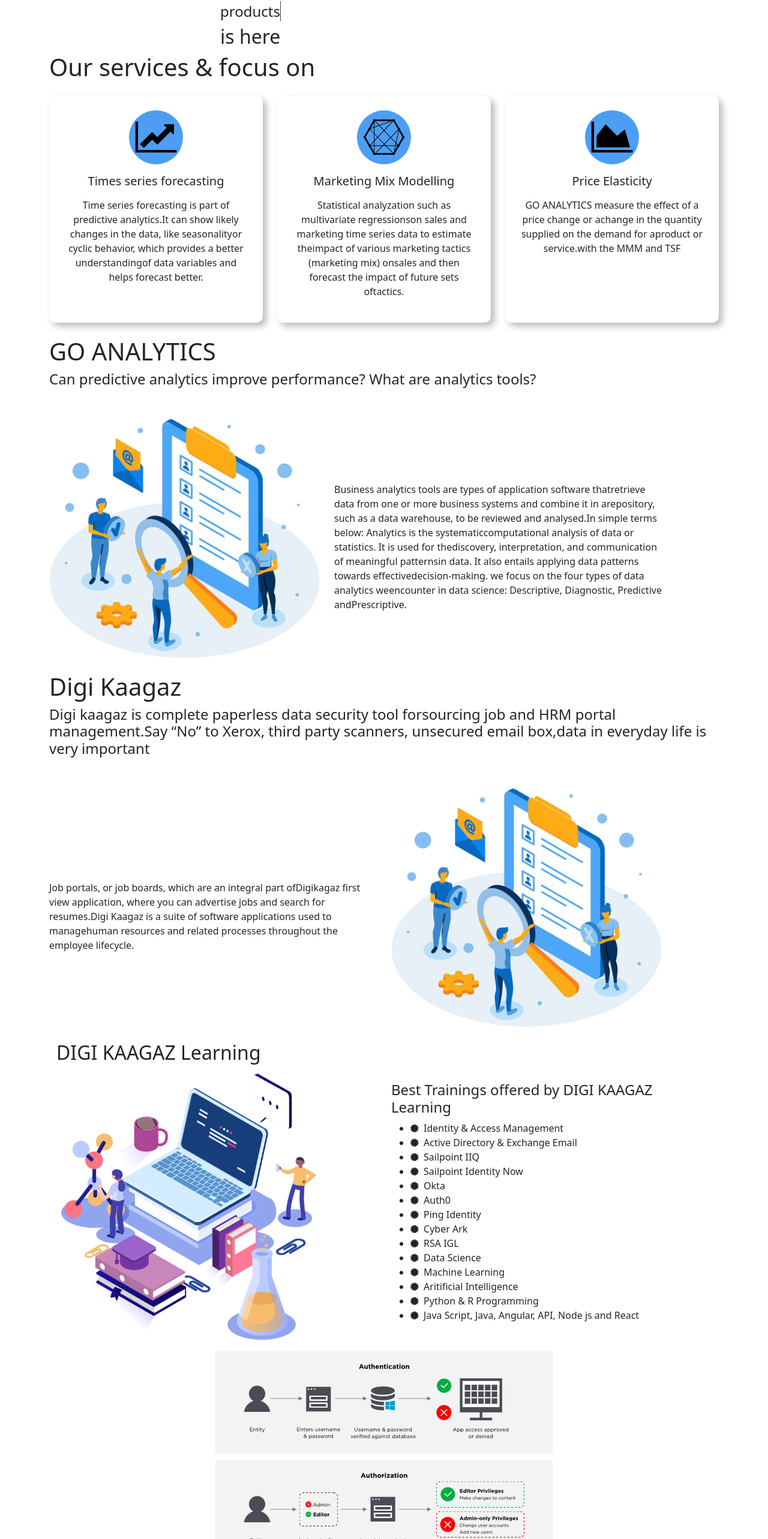
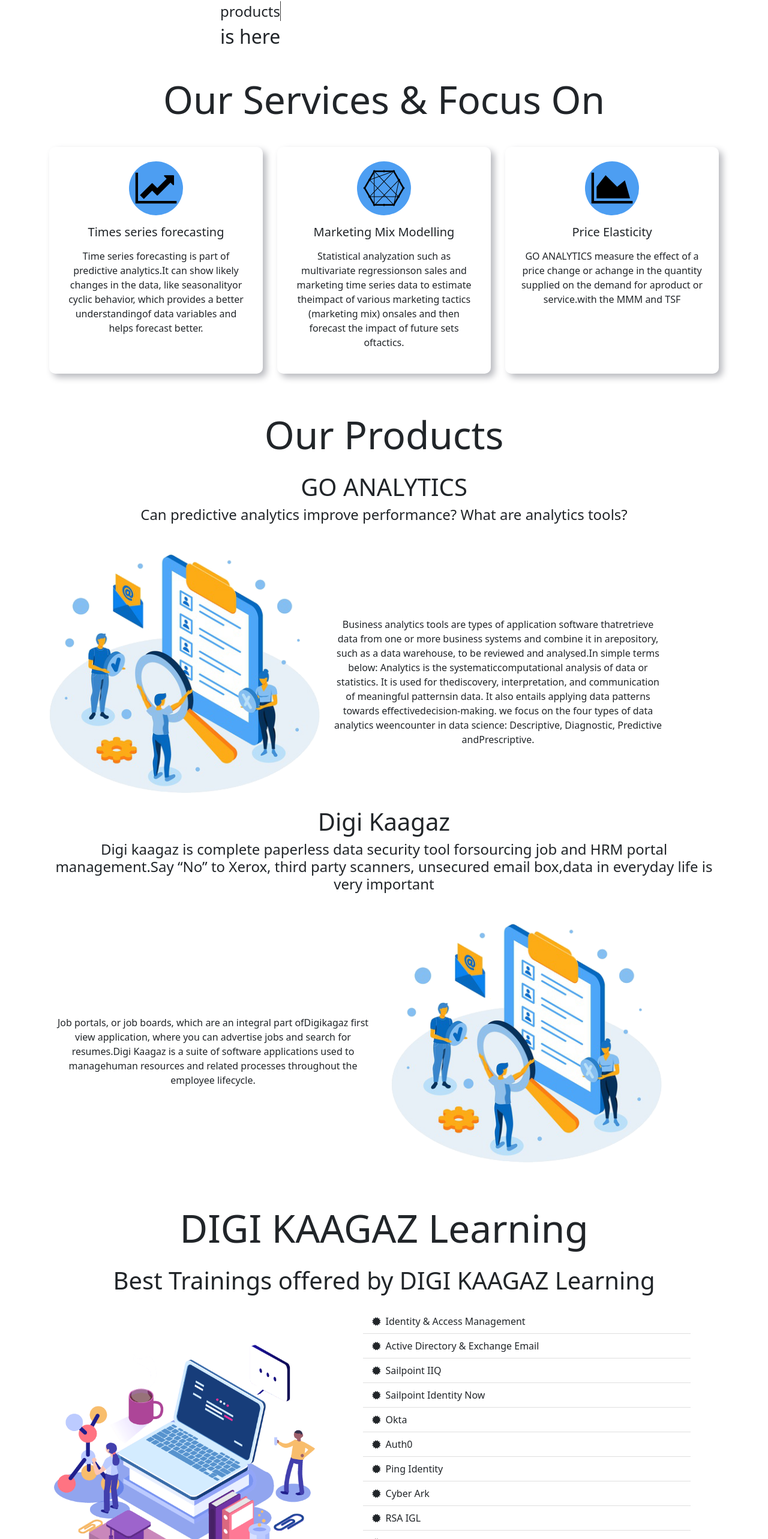
Before and after one commit to goyal-Dushi/react-coverpage-template, a React (Create React App) app: page / in a window 1280 px wide. Shown: the part 1506-4072 px from the top of the page at 60% size. Built offline with nearby package versions, Linux system fonts and the light colour scheme.

Commit message:
added & updated different modules/sections

```diff
--- a/src/modules/DigiLearning.module.js
+++ b/src/modules/DigiLearning.module.js
@@ -1,48 +1,49 @@
 import learningItem from "../data/digiLearning.content.json";
+import {
+  Col,
+  Container,
+  Image,
+  ListGroup,
+  ListGroupItem,
+  Row,
+} from "react-bootstrap";
 
 function DigiLearningSection() {
   return (
-    <section className='section colored' id='dk_learning'>
-      <div className='container'>
-        <div className='container'>
-          <div className='left-heading'>
-            <h2 className='section-title'> {"DIGI KAAGAZ Learning"} </h2>
-          </div>
-          <div className='row'>
-            <div
-              className='col-lg-5 col-md-12 col-sm-12 align-self-center'
-              data-scroll-reveal='enter left move 30px over 0.6s after 0.4s'>
-              <img
-                src='assets/images/dklp.png'
-                className='rounded img-fluid d-block mx-auto'
-                alt='App'
+    <section className={"pt-4 pb-4 mt-4 mb-5"} id='dk_learning'>
+      <Container>
+        <h2 className={"display-3 text-center"}> {"DIGI KAAGAZ Learning"} </h2>
+        <h4 className={"display-6 text-center mt-4 mb-3"}>
+          {"Best Trainings offered by DIGI KAAGAZ Learning"}
+        </h4>
+        <Row className={"mt-4 mb-3"}>
+          <Col lg={5} md={12} sm={12} className={"align-self-center"}>
+            <Image
+              fluid
+              src={"assets/images/dklp.png"}
+              className={"d-block mx-auto"}
+              alt={"App"}
             />
-            </div>
-            <div className='col-lg-1'></div>
-            <div className='col-lg-6 col-md-12 col-sm-12 align-self-center mobile-top-fix'>
-              <h4 className='subheading'>
-                Best Trainings offered by DIGI KAAGAZ Learning
-              </h4>
-              <div className='left-text'>
-                <ul className='desc-list'>
+          </Col>
+          <Col lg={6} md={12} sm={12} className={"align-self-center mx-auto"}>
+            <ListGroup variant={"flush"}>
               {learningItem?.map((item) => (
-                    <li id={item?.id}>
+                <ListGroupItem id={item?.id}>
                   <i className='fa fa-certificate' aria-hidden='true'></i>{" "}
                   &nbsp;{item?.content}
-                    </li>
+                </ListGroupItem>
               ))}
-                </ul>
-              </div>
-            </div>
-          </div>
-        </div>
+            </ListGroup>
+          </Col>
+        </Row>
+      </Container>
 
-        <img
-          src='assets/images/glmodule.png'
-          className='rounded img-fluid d-block mx-auto'
-          alt='App'
+      <Image
+        fluid
+        src={"assets/images/glmodule.png"}
+        className={"d-block mx-auto"}
+        alt={"explaing-img"}
       />
-      </div>
     </section>
   );
 }
--- a/src/modules/FAQ.module.js
+++ b/src/modules/FAQ.module.js
@@ -1,11 +1,12 @@
-import Faq from "react-faq-component";
 import genData from "../data/faq.content.json";
+import AccordionComp from "../components/accordionComp";
 
 function FAQdisplay() {
   return (
     <section className='section colored-1' id='faq'>
       <div className='container'>
-        <Faq className='faq-row' data={genData} />
+        <h2 className={"display-4"}> {"FAQ"} </h2>
+        <AccordionComp content={genData} />
       </div>
     </section>
   );
--- a/src/modules/Header.module.js
+++ b/src/modules/Header.module.js
@@ -1,11 +1,12 @@
 import Robot from "../components/robot";
 import BrandContent from "../components/brandContent";
+import { Container } from "react-bootstrap";
 
 function HeaderSection() {
   return (
     <div className='welcome-area' id='welcome'>
       <div className='header-text'>
-        <div className='container'>
+        <Container>
           <div className='row'>
             <div className='col'>
               <div className='robo-anim'>
@@ -14,7 +15,7 @@ function HeaderSection() {
             </div>
             <BrandContent />
           </div>
-        </div>
+        </Container>
       </div>
     </div>
   );
--- a/src/modules/Help.module.js
+++ b/src/modules/Help.module.js
@@ -1,53 +1,65 @@
+import { Col, Container, ListGroup, ListGroupItem, Row } from "react-bootstrap";
+
 function HelpSection() {
   return (
-    <section className='section padding-bottom-100' id='bman'>
-      <div className='container'>
-        <div className='row'>
-          <div className='col-lg-6 col-md-12 col-sm-12 align-self-center mobile-bottom-fix'>
+    <section className={"pt-3 mt-5 mb-5"} id='bman'>
+      <Container className={"d-flex justify-content-between"}>
+        <Row>
+          <Col
+            lg={6}
+            md={12}
+            sm={12}
+            className={"align-self-center mobile-bottom-fix"}>
             <div className='left-heading'>
-              <h2 className='section-title'>
-                We can help you to grow your business
+              <h2 className={"display-4"}>
+                {" We can help you to grow your business"}
               </h2>
             </div>
-            <div className='left-text'>
-              <h4 className='subheading'>Business Management</h4>
-              <p>
-                We manage all your business needs with end-to-end development
-                cycle, your investment and trust, we will take care of the
-                business, planning, organizing, leading, and controlling all the
-                requirements with complete support.{" "}
+            <div className={"text-left"}>
+              <h4 className={"display-6"}> {"Business Management"} </h4>
+              <p className={"mt-2"}>
+                {
+                  "We manage all your business needs with end-to-end development cycle, your investment and trust, we will take care of the business, planning, organizing, leading, and controlling all the requirements with complete support."
+                }
               </p>
-              <p>
-                <i className='fa fa-square' aria-hidden='true'></i> &nbsp;Custom
-                software Applications <br />
-                <i className='fa fa-square' aria-hidden='true'></i> &nbsp;ERP
-                Applications
-                <br />
-                <i className='fa fa-square' aria-hidden='true'></i> &nbsp;Web
-                Applications – Static, Dynamic and E-commerce
-                <br />
-                <i className='fa fa-square' aria-hidden='true'></i> &nbsp;Search
-                Engine Optimization
-                <br />
-                <i className='fa fa-square' aria-hidden='true'></i>{" "}
-                &nbsp;Digital Marketing (Paid or unpaid promotions)
-              </p>
+              <ListGroup>
+                {growList?.map((item, i) => (
+                  <ListGroupItem style={{ listStyle: "none" }} key={i}>
+                    <i className='fa fa-square' aria-hidden='true'></i> &nbsp;
+                    {item?.content}
+                  </ListGroupItem>
+                ))}
+              </ListGroup>
             </div>
-          </div>
-          <div className='col-lg-1'></div>
-          <div
-            className='col-lg-5 col-md-12 col-sm-12 align-self-center mobile-bottom-fix-big'
-            data-scroll-reveal='enter right move 30px over 0.6s after 0.4s'>
+          </Col>
+          <Col lg={5} md={12} sm={12} className={"align-self-center"}>
             <img
-              src='assets/images/grow.png'
-              className='rounded img-fluid d-block mx-auto'
-              alt='App'
+              data-scroll-reveal={"enter right move 30px over 0.6s after 0.4s"}
+              src={"assets/images/grow.png"}
+              className={"rounded img-fluid d-block mx-auto"}
+              alt={"grow-img"}
             />
-          </div>
-        </div>
-      </div>
+          </Col>
+        </Row>
+      </Container>
     </section>
   );
 }
-
+const growList = [
+  {
+    content: "Custom software Applications",
+  },
+  {
+    content: "ERP Applications",
+  },
+  {
+    content: "Web Applications - Static, Dynamic & E-commerce",
+  },
+  {
+    content: "Search Engine Optimizatoin (SEO)",
+  },
+  {
+    content: "Digital Marketing (Paid & Unpaid Promotions) ",
+  },
+];
 export default HelpSection;
--- a/src/modules/KeepInTouch.module.js
+++ b/src/modules/KeepInTouch.module.js
@@ -1,17 +1,19 @@
 import ContactUs from "../components/contactUs";
+import "./keepInTouch.css";
 import MessageUs from "../components/messageUs";
+import { Container, Row } from "react-bootstrap";
 
 function KeepInTouchSection() {
   return (
     <>
-      <section id={"contactus"} className={"section colored"}>
-        <div className={"container text-center"}>
-          <h2 style={{ marginBottom: "20px" }}> {"Keep In Touch"} </h2>
-          <div className={"row"}>
+      <section className={"pt-4 pb-5 pr-3 pl-3"} id={"contactus"}>
+        <Container className={"text-center"}>
+          <h2 className={"mb-4 display-3"}> {"Keep In Touch"} </h2>
+          <Row>
             <ContactUs />
             <MessageUs />
-          </div>
-        </div>
+          </Row>
+        </Container>
       </section>
     </>
   );
--- a/src/modules/Products.module.js
+++ b/src/modules/Products.module.js
@@ -2,7 +2,8 @@ import ProductDisplay from "../components/product";
 
 function ProductsSection() {
   return (
-    <section id={"products"}>
+    <section id={"products"} className={"text-center mt-4 mb-5"}>
+      <h3 className={"display-3"}> {"Our Products"} </h3>
       <ProductDisplay />
     </section>
   );
--- a/src/modules/Service.module.js
+++ b/src/modules/Service.module.js
@@ -1,19 +1,18 @@
+import { Container, Row } from "react-bootstrap";
 import ServiceCards from "../components/cards";
 
 function ServiceSection() {
   return (
     <>
-      <section className='section home-feature'>
-        <div className='container'>
-          <h1 className='ndpage'>Our services & focus on</h1>
-          <div className='row'>
-            <div className='col-lg-12'>
-              <div className='row'>
-                <ServiceCards />
-              </div>
-            </div>
-          </div>
-        </div>
+      <section className={"pt-3 pb-3 mt-4 mb-5"}>
+        <Container>
+          <h1 className={"display-3 mb-4 text-capitalize text-center"}>
+            {"Our services & focus on"}
+          </h1>
+          <Row>
+            <ServiceCards />
+          </Row>
+        </Container>
       </section>
     </>
   );
```
Lines whose indentation alone changed are shown as unchanged.
